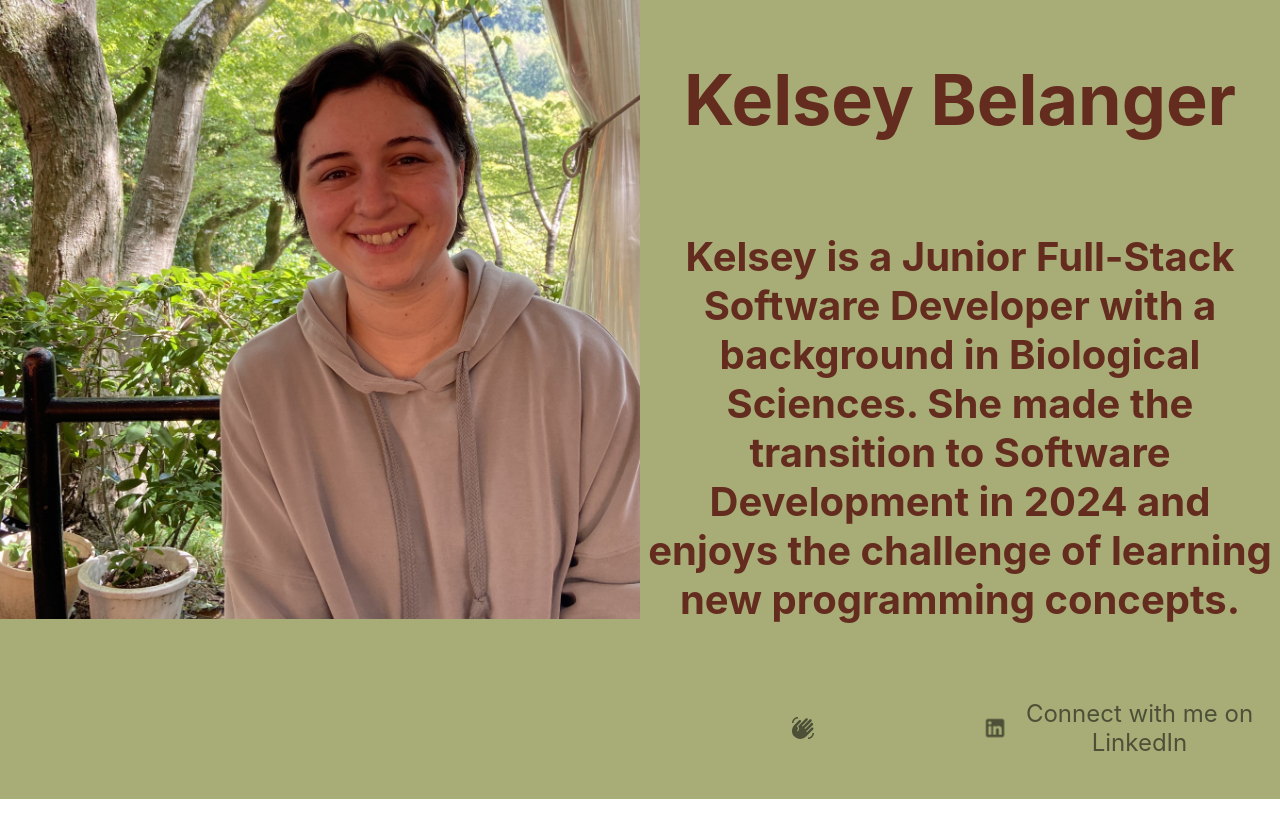
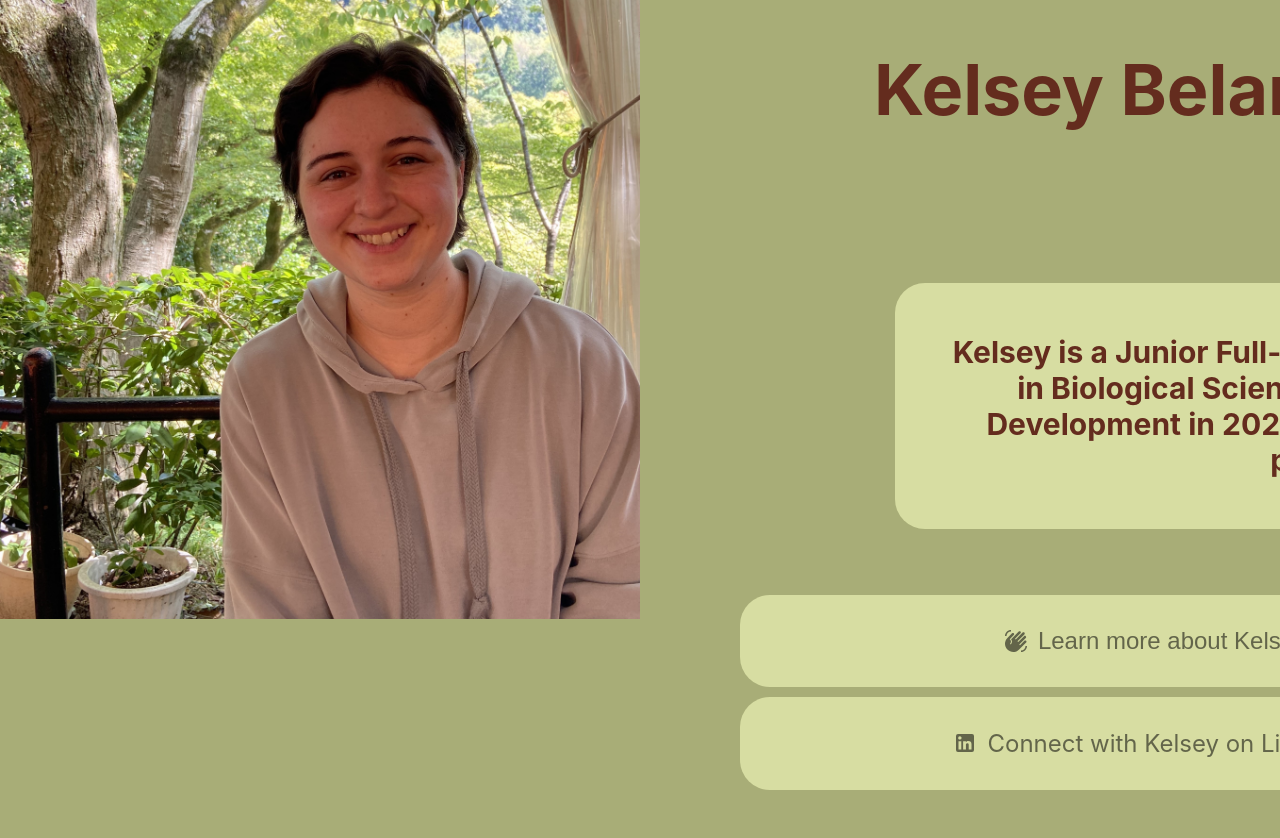
Before and after one commit to bobabun21/bobabun21.github.io, a React (Create React App) app: page / in a window 1280 px wide. Shown: the top 838 px of the page. Before the commit the page ends 800 px from the top, so only its background shows below. Built offline with nearby package versions, Linux system fonts and the light colour scheme.

Commit message:
add highlight to button hover for linkedin

```diff
--- a/src/App.css
+++ b/src/App.css
@@ -28,6 +28,13 @@
   }
 }
 
+h2 {
+  border-radius: 30px;
+  background-color: #d7dda2;
+  width: 1000px;
+  padding: 10%;
+}
+
 .App {
   background-color: #a8ad77;
 }
@@ -38,24 +45,53 @@
   grid-template-columns: 1fr; /* Single column to span the full width */
   width: 100%;
   height: 100%;
-  justify-content: center;
+  justify-content: space-evenly;
   align-items: center; /* Center align items in the grid */
+}
+
+.button-highlight {
+  border: 2px solid transparent; /* Initial border */
+  border-radius: 50%; /* Optional: makes the border rounded */
+  transition: border-color 0.3s ease, border-width 0.3s ease; /* Smooth transition */
+}
+
+.button-highlight:hover {
+  border-color: #642c1e;
+  border-width: 4px;
+  border-style: solid;
 }
 
 .icon-container {
   display: grid;
-  grid-template-columns: repeat(2, 1fr); /* Two columns for icons */
-  grid-row: 3; /* Place in the second row */
+  grid-row: 3;
+  padding: 100px;
+  gap: 10px;
+}
+
+.linkedIn-icon,
+.waving-hand-icon {
+  font-size: medium;
   padding: 10px;
-  gap: 10px; /* Space between icons */
-  justify-content: center; /* Center icons horizontally */
+}
+
+.linkedIn-icon {
+  animation: pulsate 3s;
+}
+
+.MuiTouchRipple-root {
+  display: none !important;
+}
+
+.MuiButtonBase-root {
+  display: inline-flex !important;
+  background-color: #d7dda2 !important;
+  border-radius: 30px !important;
 }
 
 .name-header {
-  grid-row: 1; /* Place in the first row */
-  grid-column: 1; /* Single column */
-  padding: 10px;
-  text-align: center; /* Center text horizontally */
+  grid-row: 1;
+  grid-column: 1;
+  text-align: center;
   font-size: 70px;
   color: #642c1e;
 }
@@ -63,38 +99,17 @@
 .role-description {
   color: #642c1e;
   text-align: center;
-  font-size: 40px;
+  font-size: 30px;
+}
+
+.role-container {
+  width: 50%;
+  height: 50%;
+  padding: 10px;
+  margin: auto;
 }
 
 .waving-hand-icon {
-  font-size: medium;
-  padding: 10px;
+  animation: wave 2s;
+  transform-origin: bottom center;
 }
-
-.waving-hand-icon :hover {
-  animation: wave 2s; /* Continuous waving animation */
-  transform-origin: bottom center; /* Set transform origin */
-}
-
-.linkedIn-icon {
-  font-size: medium;
-  padding: 10px;
-  animation: pulsate 3s infinite; /* Continuous pulsating animation */
-}
-
-.popup-text {
-  position: absolute; /* Position relative to the icon container */
-  top: 100%; /* Place it just below the icon */
-  left: 50%; /* Center horizontally */
-  transform: translateX(-50%); /* Center horizontally */
-  opacity: 0; /* Initially hidden */
-  transition: opacity 0.3s ease-in-out; /* Smooth transition for opacity */
-}
-
-.waving-hand-icon:hover .popup-text {
-  opacity: 1; /* Show text on hover */
-}
-
-.MuiTouchRipple-root {
-  display: none !important;
-}
--- a/src/aboutMeSections.jsx
+++ b/src/aboutMeSections.jsx
@@ -7,24 +7,27 @@ export default function AboutMe() {
   return (
     <Box className='about-me-container'>
       <h1 className='name-header'>Kelsey Belanger</h1>
-      <h2 className='role-description'>Kelsey is a Junior Full-Stack Software Developer with a
-        background in Biological Sciences. She made the transition to
-        Software Development in 2024 and enjoys the challenge of learning
-        new programming concepts.
-      </h2>
+      <div className='role-container'>
+        <h2 className='role-description'>Kelsey is a Junior Full-Stack Software Developer with a
+          background in Biological Sciences. She made the transition to
+          Software Development in 2024 and enjoys the challenge of learning
+          new programming concepts.
+        </h2>
+      </div>
       <Box className='icon-container'>
-        <IconButton className='waving-hand-icon' aria-label='Learn more about Kelsey'>
-          <WavingHandIcon />
-          <p className='popup-text'>Learn more about Kelsey</p>
+        <IconButton className='button-highlight' aria-label='Learn more about Kelsey'>
+          <WavingHandIcon className='waving-hand-icon' />
+          <p>Learn more about Kelsey</p>
         </IconButton>
         <IconButton
           href='https://www.linkedin.com/in/kelsey-belanger-b9b9a3140'
           target='_blank'
           rel='noopener noreferrer'
           aria-label='Connect with Kelsey on LinkedIn'
+          className='button-highlight'
         >
           <LinkedInIcon className='linkedIn-icon' />
-          <p>Connect with me on LinkedIn</p>
+          <p>Connect with Kelsey on LinkedIn</p>
         </IconButton>
       </Box>
     </Box>
```
